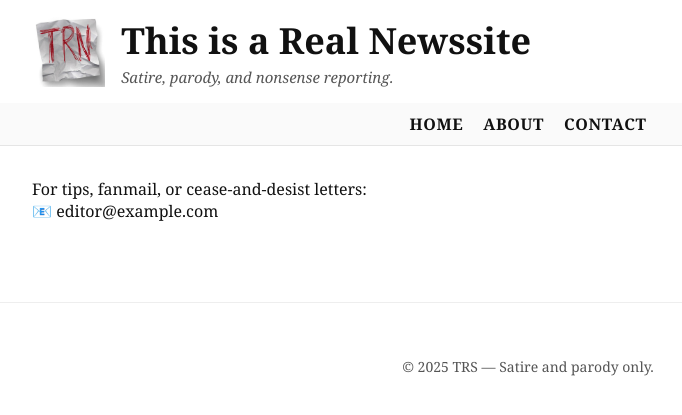
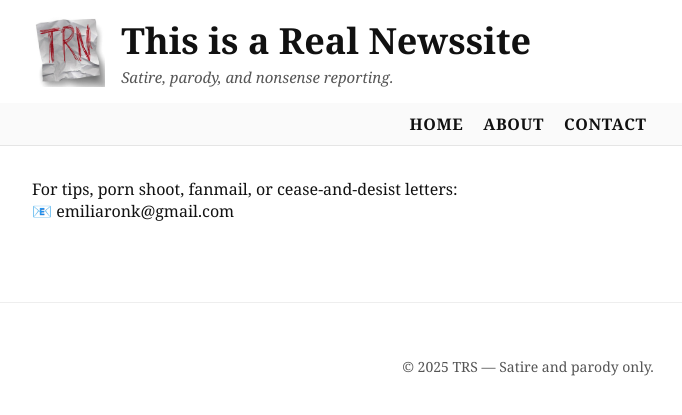
Before and after one commit to emiliabronk/news, a Jekyll site: the page built from contact.md, in a window 1280 px wide. Shown: the top 415 px of the page, without its empty margins (112-794 px from the left). Built offline with Jekyll 4.4.1, drawn with Linux system fonts in a browser that asks for light colours.

Commit message:
Update contact.md

```diff
--- a/contact.md
+++ b/contact.md
@@ -3,5 +3,5 @@ layout: default
 title: Contact
 permalink: /contact/
 ---
-For tips, fanmail, or cease-and-desist letters:
-📧 editor@example.com
+For tips, porn shoot, fanmail, or cease-and-desist letters:
+📧 emiliaronk@gmail.com
```
